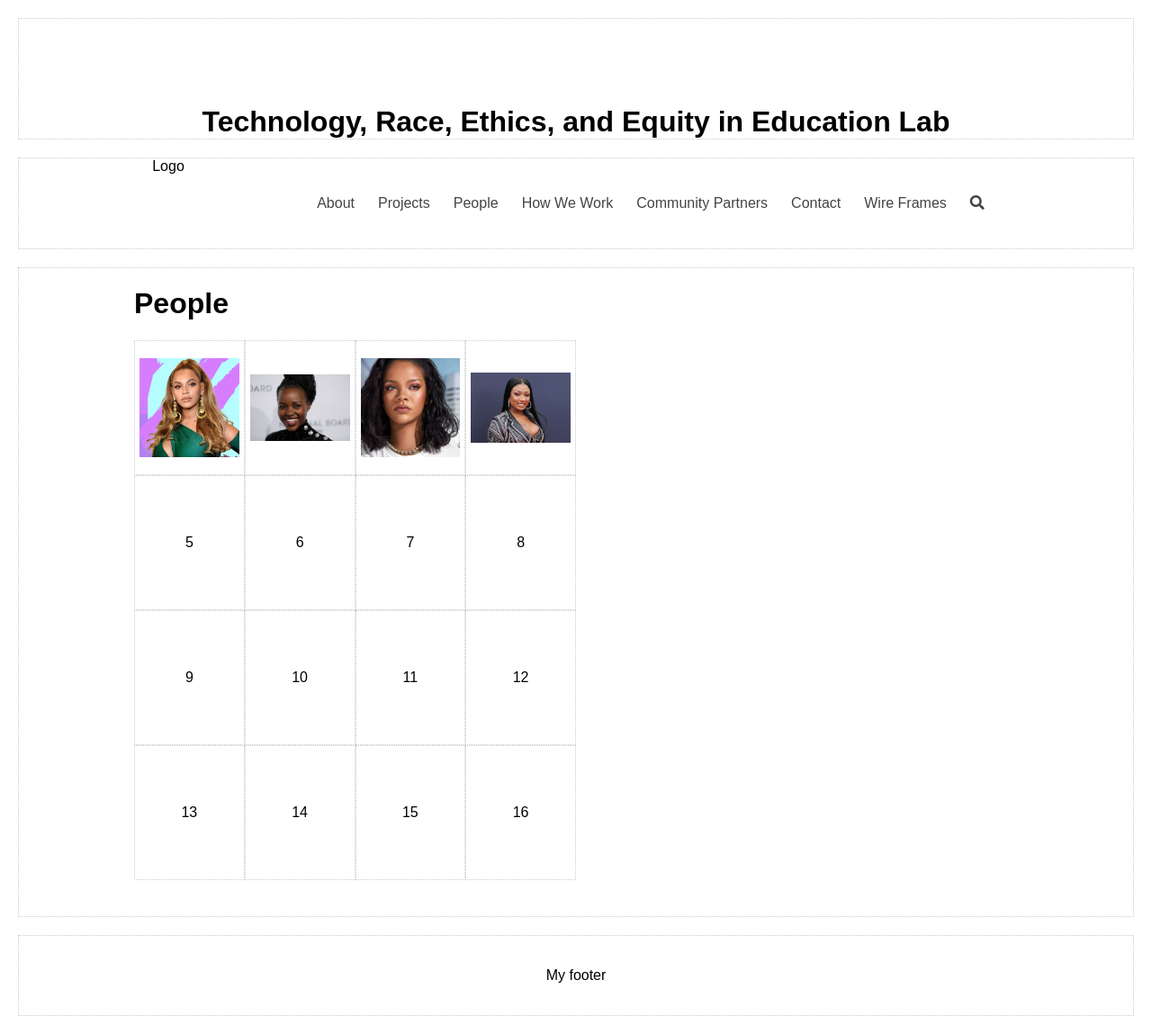
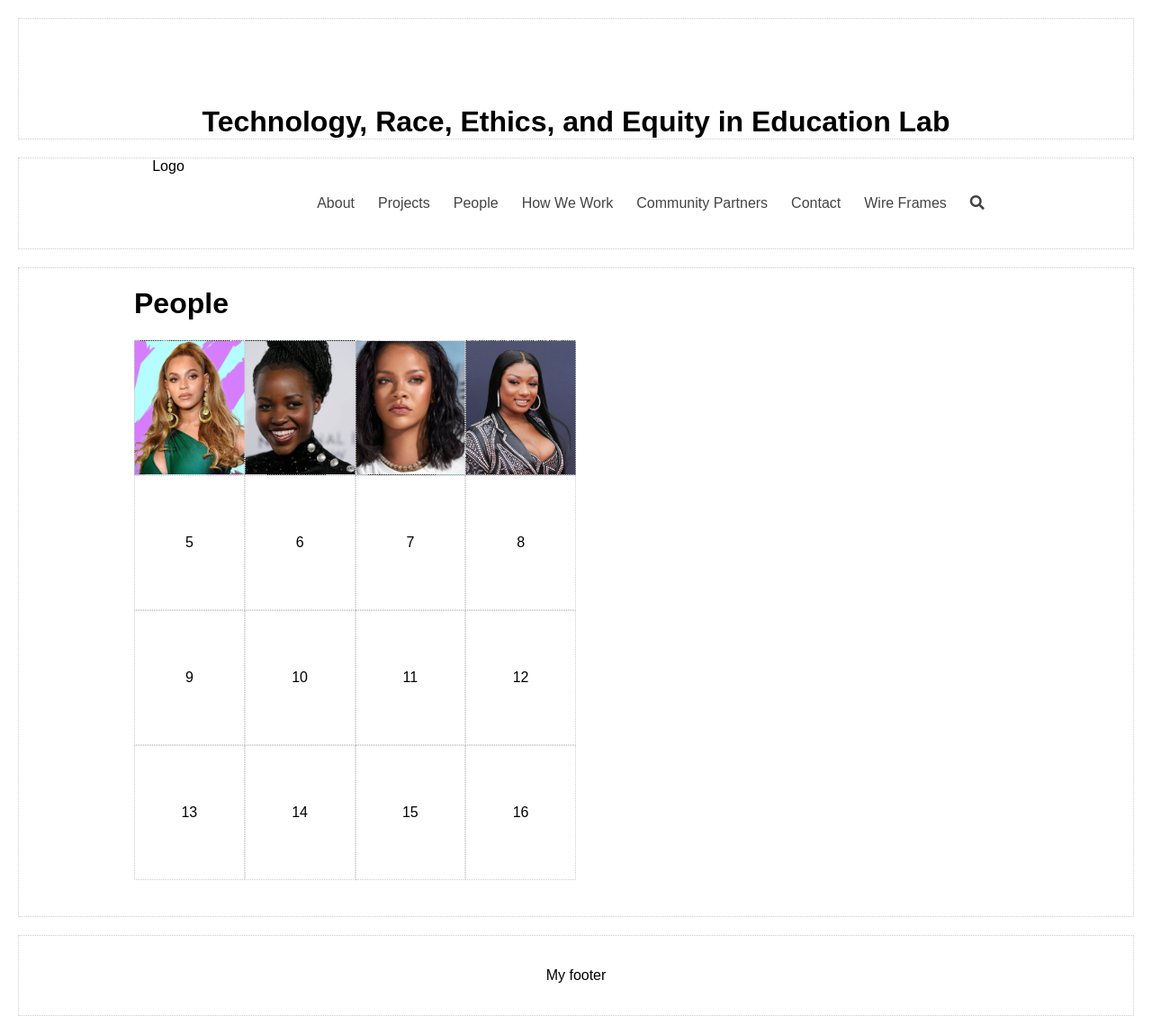
Before and after one commit to tree-in-education/website, a Jekyll site: the page wireframes/people.html, which Jekyll copies as it is, in a window 1280 px wide. Shown: the whole page at 90% size. Built offline with Jekyll 4.4.1, drawn with Linux system fonts in a browser that asks for light colours; nearby versions of some CDN libraries.

Commit message:
messing around

```diff
--- a/wireframes/people.css
+++ b/wireframes/people.css
@@ -46,23 +46,26 @@ main {
   transition: .5s ease;
   backface-visibility: hidden;
 }
-
+.card {
+    background-size: cover !important;
+    background-position: center !important;
+}
 .people-name {
   transition: .5s ease;
   opacity: 0;
-  position: absolute;
+  /* position: absolute;
   top: 50%;
   left: 50%;
   transform: translate(-50%, -50%);
-  -ms-transform: translate(-50%, -50%);
+  -ms-transform: translate(-50%, -50%); */
   text-align: center;
 }
 
-.people-list:hover .image {
+.card:hover .image {
   opacity: 0.3;
 }
 
-.people-list:hover .people-name {
+.card:hover .people-name {
   opacity: 1;
 }
 
--- a/wireframes/people.html
+++ b/wireframes/people.html
@@ -41,23 +41,23 @@
                 <h1>People</h1>
                 <div class = "people-list">
                   <section class="people">
-                      <section>
-                        <img src="beyonce_headshot.jpg" alt="Test1" class="image" style="width:100%">
+                      <section class="card" style="background-image: url('beyonce_headshot.jpg')">
+                        <!-- <img src="beyonce_headshot.jpg" alt="Test1" class="image" style="width:100%"> -->
                         <div class = "people-name">
                           <div class = "text">Beyonce Knowles</div>
                       </section>
-                      <section>
-                        <img src="lupita_headshot.jpg" alt="Test2" class="image" style="width:100%">
+                      <section class="card" style="background-image: url('lupita_headshot.jpg')">
+                        <!-- <img src="lupita_headshot.jpg" alt="Test2" class="image" style="width:100%"> -->
                         <div class = "people-name">
                           <div class = "text">Lupita Nyong'o</div>
                       </section>
-                      <section>
-                        <img src="rihanna_headshot.jpg" alt="Test3" class="image" style="width:100%">
+                      <section class="card" style="background-image: url('rihanna_headshot.jpg')">
+                        <!-- <img src="rihanna_headshot.jpg" alt="Test3" class="image" style="width:100%"> -->
                         <div class = "people-name">
                           <div class = "text">Rihanna Fenty</div>
                       </section>
-                      <section>
-                        <img src="megan_headshot.jpeg" alt="Test4" class="image" style="width:100%">
+                      <section class="card" style="background-image: url('megan_headshot.jpeg')">
+                        <!-- <img src="megan_headshot.jpeg" alt="Test4" class="image" style="width:100%"> -->
                         <div class = "people-name">
                           <div class = "text">Megan Thee Stallion</div>
                       </section>
```
